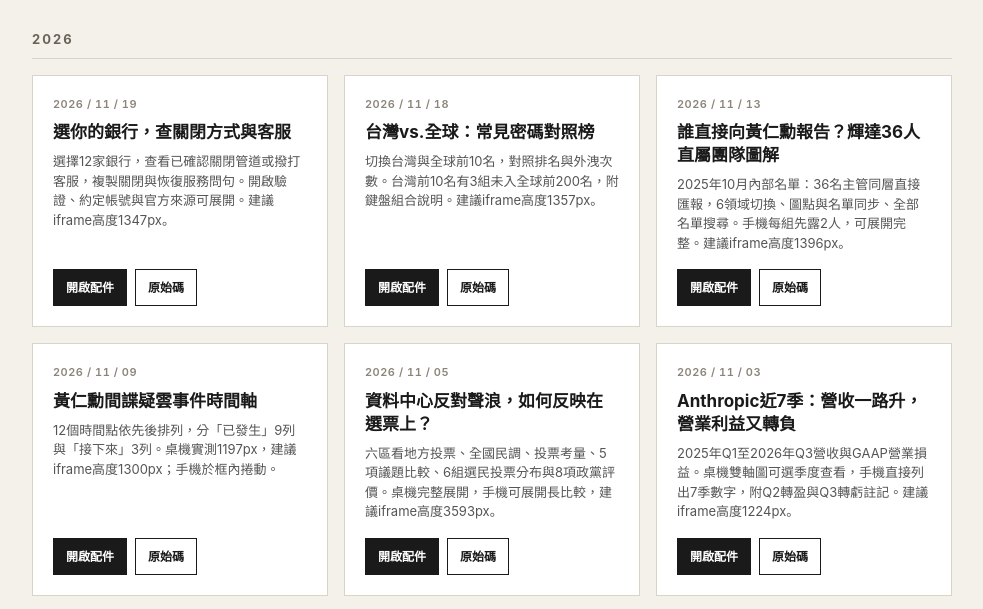
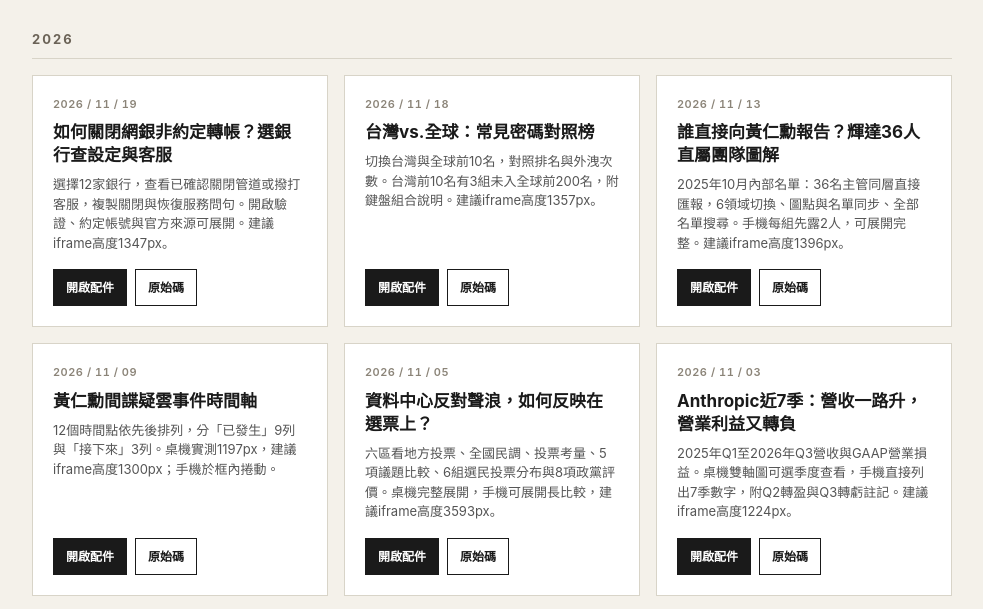
Before and after one commit to terrylee-lang/bnext-visuals, a plain HTML site: page index.html in a window 1280 px wide. Shown: the part 180-789 px from the top of the page, without its empty margins (148-1131 px from the left). Drawn offline with Linux system fonts and the light colour scheme.

Commit message:
Clarify bank non-designated transfer lookup title

```diff
--- a/index.html
+++ b/index.html
@@ -187,7 +187,7 @@
   <div class="grid">
     <div class="card">
       <div class="card-date">2026 / 11 / 19</div>
-      <h3 class="card-title">選你的銀行，查關閉方式與客服</h3>
+      <h3 class="card-title">如何關閉網銀非約定轉帳？選銀行查設定與客服</h3>
       <p class="card-desc">選擇12家銀行，查看已確認關閉管道或撥打客服，複製關閉與恢復服務問句。開啟驗證、約定帳號與官方來源可展開。建議iframe高度1347px。</p>
       <div class="card-actions">
         <a class="btn primary" href="./2026/11-bank-transfer-safety-lookup.html?preview=1" target="_blank" rel="noopener">開啟配件</a>
```
